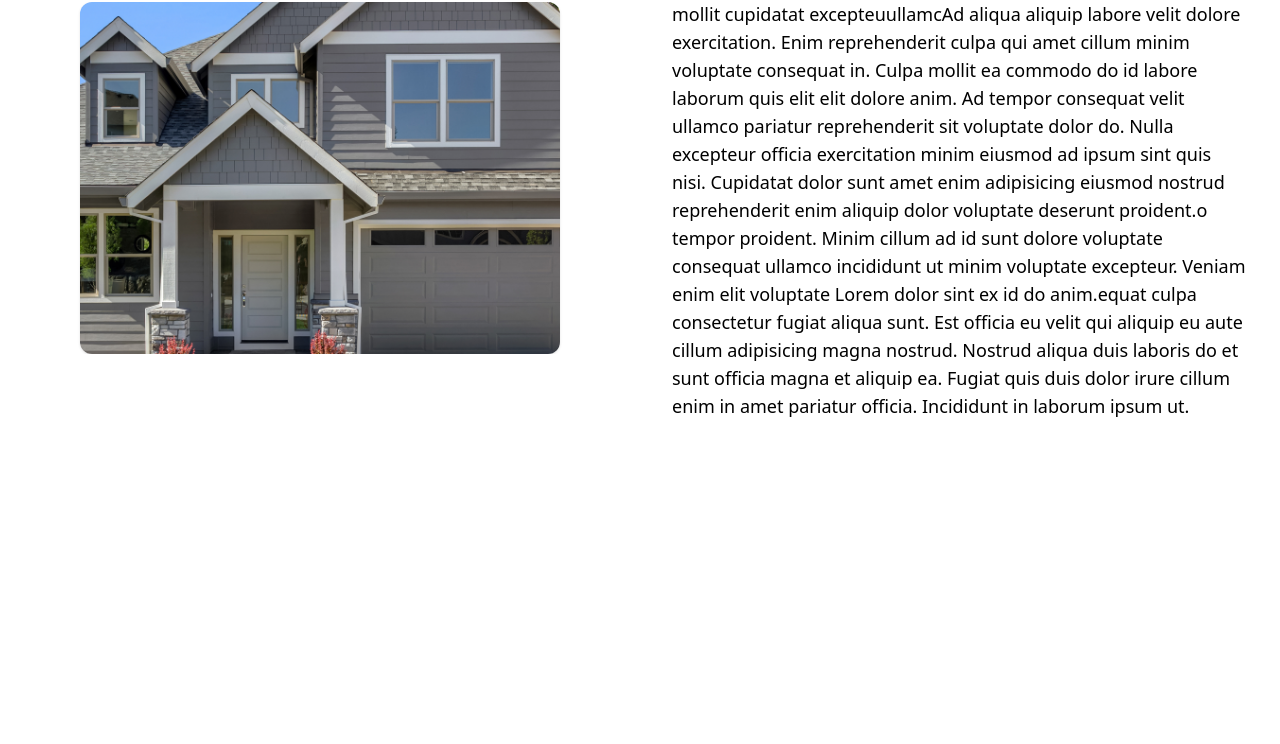
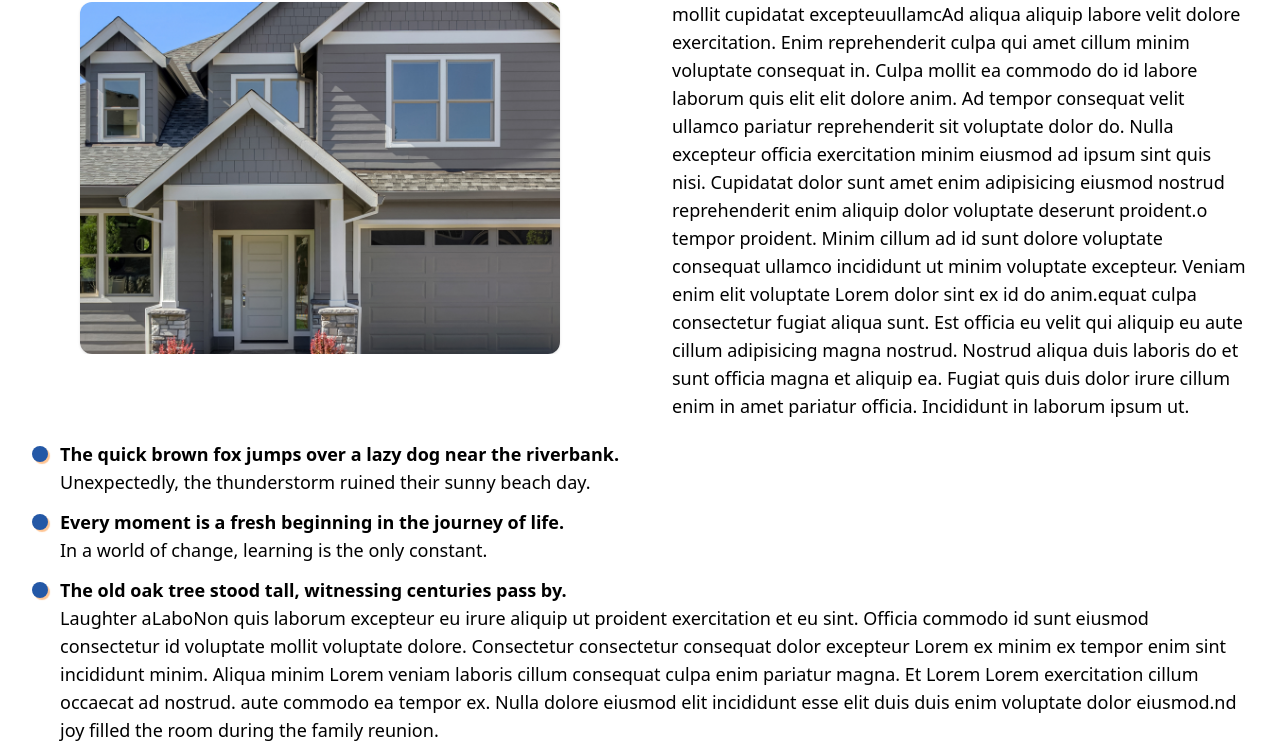
Before and after one commit to Christopher-Lamb/lambhvac, a Gatsby site: page /test in a window 1280 px wide. Shown: the part 469-1213 px from the top of the page. Before the commit the page ends 905 px from the top, so only its background shows below. Built offline with nearby package versions, Linux system fonts and the light colour scheme; Gatsby itself is replaced by a stand-in of ours.

Commit message:
Bullets component

```diff
--- /dev/null
+++ b/src/components/Bullets/Bullets.css
@@ -0,0 +1,25 @@
+.bullet-square {
+  flex-shrink: 0;
+  width: 16px;
+  height: 16px;
+  background-color: var(--lambblue);
+  box-shadow: 3px 3px 1px #ffc594;
+}
+
+.bullet-round {
+  flex-shrink: 0;
+  width: 16px;
+  height: 16px;
+  border-radius: 15%;
+  background-color: var(--lambblue);
+  box-shadow: 3px 3px 1px #ffc594;
+}
+
+.bullet-circle {
+  flex-shrink: 0;
+  width: 16px;
+  height: 16px;
+  border-radius: 150%;
+  background-color: var(--lambblue);
+  box-shadow: 2px 2px 1px #ffc594;
+}
--- /dev/null
+++ b/src/components/Bullets/Bullets.tsx
@@ -0,0 +1,83 @@
+import React from "react";
+import "./Bullets.css";
+
+type arrayOfStringPairs = [string, string];
+
+interface BulletsProps {
+  array: string[] | arrayOfStringPairs[];
+  variant?: "square" | "round" | "circle";
+  layout?: "grid" | "none";
+  margin?: string | number;
+  className?: string;
+}
+function parseToInt(input: string | number): number {
+  if (typeof input === "string") {
+    return parseInt(input, 10);
+  } else if (typeof input === "number") {
+    return input;
+  } else {
+    return 0;
+  }
+}
+
+const Bullets: React.FC<BulletsProps> = ({ array, margin, variant = "square", layout = "none", className }) => {
+  let bulletClass = "";
+  switch (variant) {
+    case "square":
+      bulletClass += "bullet-square";
+      break;
+    case "round":
+      bulletClass += "bullet-round";
+      break;
+    case "circle":
+      bulletClass += "bullet-circle";
+      break;
+    default:
+      break;
+  }
+
+  let ulClass = "";
+  switch (layout) {
+    case "grid":
+      ulClass = "grid lg:grid-cols-2 gap-2";
+      break;
+    case "none":
+      ulClass = "grid gap-2";
+      break;
+    default:
+      break;
+  }
+
+  return (
+    <>
+      <ul className={`${className ? className : " text-md lg:text-lg "} ${ulClass} pr-8`} style={{ marginLeft: `${margin ? parseToInt(margin) * 4 : ""}px` }}>
+        {array.map((item, i) => {
+          console.log(item);
+          if (Array.isArray(item)) {
+            const [heading, text] = item;
+            return (
+              <li key={i} className="flex gap-3 items-start mt-1">
+                <span className={"mt-1.5 " + bulletClass} />
+                <div className="">
+                  <span className="block">
+                    <strong>{heading}</strong>
+                  </span>
+                  <span className="block">{text}</span>
+                </div>
+              </li>
+            );
+          } else if (typeof item === "string") {
+            return (
+              <li key={i} className="flex gap-3 items-center mt-1">
+                <div className={"mt-1.5 " + bulletClass} />
+                <span className="">{item}</span>
+              </li>
+            );
+          }
+        })}
+      </ul>
+    </>
+  );
+};
+
+export default Bullets;
--- a/src/components/Header/Header.tsx
+++ b/src/components/Header/Header.tsx
@@ -76,17 +76,17 @@ const Header: React.FC<HeaderProps> = ({ title }) => {
             {handlePathname().map(({ name, href, active }) => {
               if (active)
                 return (
-                  <li aria-current="page" className="font-bold select-none">
+                  <li key={name} aria-current="page" className="font-bold select-none">
                     {name}
                   </li>
                 );
               return (
-                <>
+                <React.Fragment key={name}>
                   <li className="hover:text-gray-200">
                     <Link to={href}>{name}</Link>
                   </li>
                   <span className="select-none">|</span>
-                </>
+                </React.Fragment>
               );
             })}
           </ul>
--- a/src/pages/contact/index.tsx
+++ b/src/pages/contact/index.tsx
@@ -2,7 +2,6 @@ import React, { useEffect, useRef, useState } from "react";
 import type { HeadFC, PageProps } from "gatsby";
 import Navbar from "../../components/Navbar/Navbar";
 import Header from "../../components/Header/Header";
-import "./index.css";
 import { Form, Input, TextArea, FieldSet, Select } from "../../components/Form";
 import Button from "../../components/Button";
 import FlAMEANDSNOW from "../../assets/flameAndSnow.svg";
--- a/src/pages/test.tsx
+++ b/src/pages/test.tsx
@@ -2,6 +2,7 @@ import * as React from "react";
 import type { HeadFC, PageProps } from "gatsby";
 import Header from "../components/Header/Header";
 import PictureText from "../components/PictureText";
+import Bullets from "../components/Bullets/Bullets";
 
 const ContactPage: React.FC<PageProps> = () => {
   return (
@@ -17,6 +18,18 @@ const ContactPage: React.FC<PageProps> = () => {
           // imgVariant="icon-rounded"
           variant="icon"
           imgVariant="rounded"
+        />
+        <Bullets
+          array={[
+            ["The quick brown fox jumps over a lazy dog near the riverbank.", "Unexpectedly, the thunderstorm ruined their sunny beach day."],
+            ["Every moment is a fresh beginning in the journey of life.", "In a world of change, learning is the only constant."],
+            [
+              "The old oak tree stood tall, witnessing centuries pass by.",
+              "Laughter aLaboNon quis laborum excepteur eu irure aliquip ut proident exercitation et eu sint. Officia commodo id sunt eiusmod consectetur id voluptate mollit voluptate dolore. Consectetur consectetur consequat dolor excepteur Lorem ex minim ex tempor enim sint incididunt minim. Aliqua minim Lorem veniam laboris cillum consequat culpa enim pariatur magna. Et Lorem Lorem exercitation cillum occaecat ad nostrud. aute commodo ea tempor ex. Nulla dolore eiusmod elit incididunt esse elit duis duis enim voluptate dolor eiusmod.nd joy filled the room during the family reunion.",
+            ],
+          ]}
+          margin="8"
+          variant="circle"
         />
       </div>
     </>
```
Also changed, not shown: src/pages/contact/index.css (deleted, +0 -15 lines).
